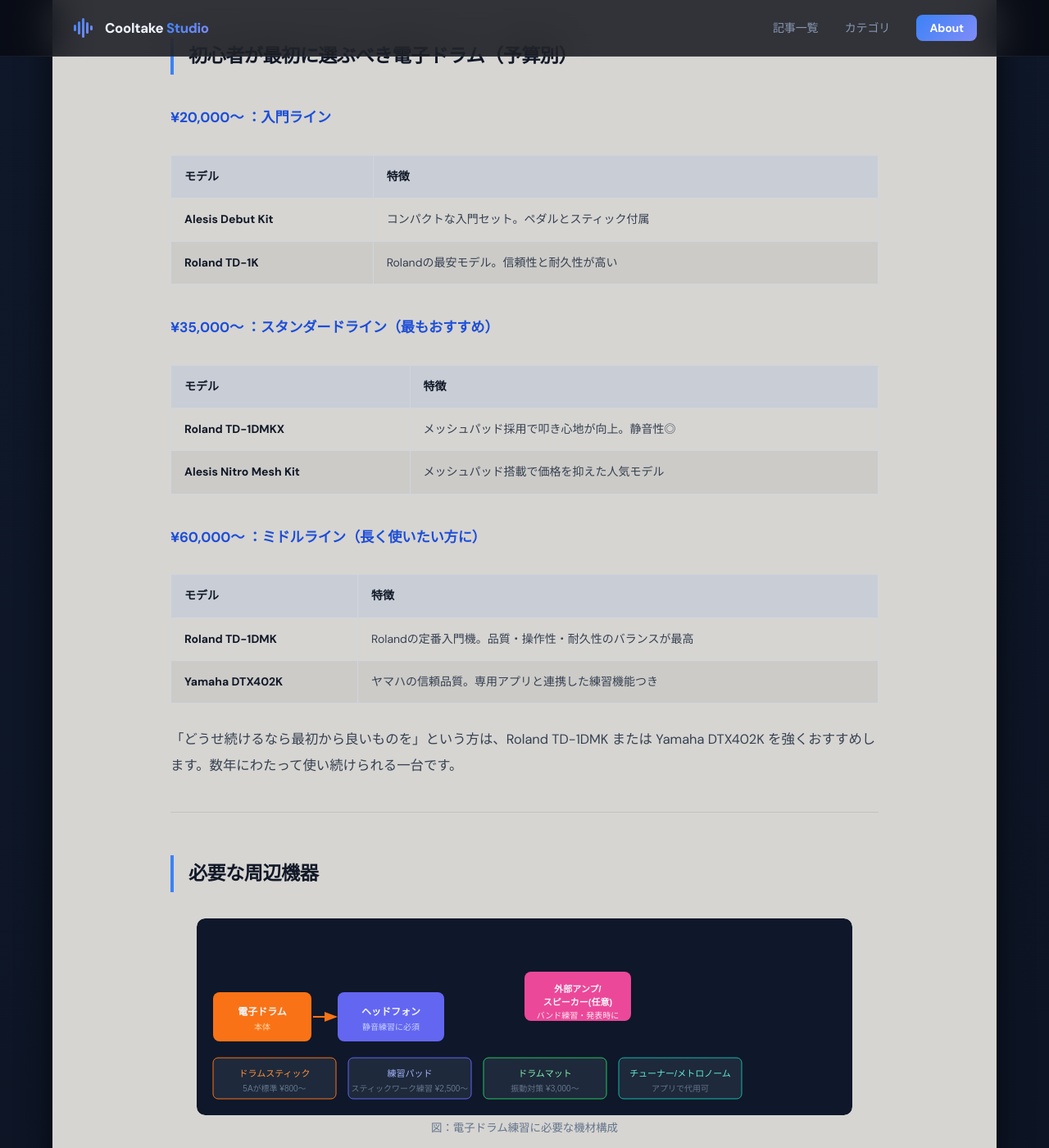
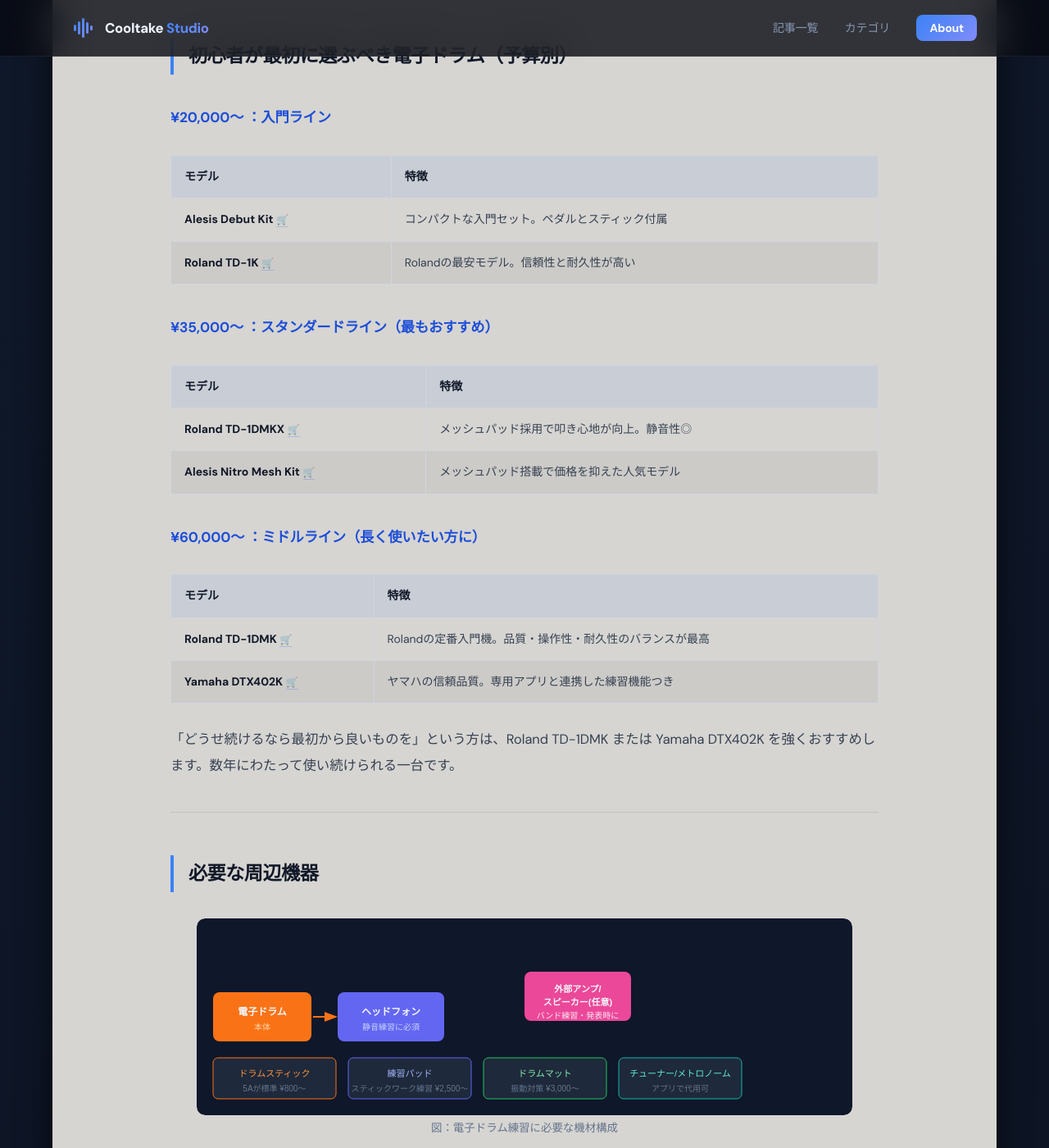
Before and after one commit to cooltake/cooltake.github.io, a Jekyll site: the page built from _posts/2026-05-22-drum-guide.md, in a window 1280 px wide and 1400 px high, scrolled down 1747 px. Shown: the whole window at 82% size. Built offline with Jekyll 4.4.1, drawn with Linux system fonts in a browser that asks for light colours; some web fonts are replaced.

Commit message:
Add Soundhouse product links to drum guide (#C13)

```diff
--- a/_posts/2026-05-22-drum-guide.md
+++ b/_posts/2026-05-22-drum-guide.md
@@ -40,22 +40,22 @@
 
 | モデル | 特徴 |
 |-------|------|
-| **Alesis Debut Kit** | コンパクトな入門セット。ペダルとスティック付属 |
-| **Roland TD-1K** | Rolandの最安モデル。信頼性と耐久性が高い |
+| **Alesis Debut Kit**<a href="https://h.accesstrade.net/sp/cc?rk=01001xqc00os63&url=https%3A%2F%2Fwww.soundhouse.co.jp%2Fsearch%2Findex%2F%3Fsearch_all%3DAlesis+Debut+Kit" rel="nofollow" referrerpolicy="no-referrer-when-downgrade" style="margin-left:.3em;font-size:.85em;text-decoration:none;" title="サウンドハウスで見る">🛒</a> | コンパクトな入門セット。ペダルとスティック付属 |
+| **Roland TD-1K**<a href="https://h.accesstrade.net/sp/cc?rk=01001xqc00os63&url=https%3A%2F%2Fwww.soundhouse.co.jp%2Fsearch%2Findex%2F%3Fsearch_all%3DRoland+TD-1K" rel="nofollow" referrerpolicy="no-referrer-when-downgrade" style="margin-left:.3em;font-size:.85em;text-decoration:none;" title="サウンドハウスで見る">🛒</a> | Rolandの最安モデル。信頼性と耐久性が高い |
 
 ### ¥35,000〜 ：スタンダードライン（最もおすすめ）
 
 | モデル | 特徴 |
 |-------|------|
-| **Roland TD-1DMKX** | メッシュパッド採用で叩き心地が向上。静音性◎ |
-| **Alesis Nitro Mesh Kit** | メッシュパッド搭載で価格を抑えた人気モデル |
+| **Roland TD-1DMKX**<a href="https://h.accesstrade.net/sp/cc?rk=01001xqc00os63&url=https%3A%2F%2Fwww.soundhouse.co.jp%2Fsearch%2Findex%2F%3Fsearch_all%3DRoland+TD-1DMKX" rel="nofollow" referrerpolicy="no-referrer-when-downgrade" style="margin-left:.3em;font-size:.85em;text-decoration:none;" title="サウンドハウスで見る">🛒</a> | メッシュパッド採用で叩き心地が向上。静音性◎ |
+| **Alesis Nitro Mesh Kit**<a href="https://h.accesstrade.net/sp/cc?rk=01001xqc00os63&url=https%3A%2F%2Fwww.soundhouse.co.jp%2Fsearch%2Findex%2F%3Fsearch_all%3DAlesis+Nitro+Mesh" rel="nofollow" referrerpolicy="no-referrer-when-downgrade" style="margin-left:.3em;font-size:.85em;text-decoration:none;" title="サウンドハウスで見る">🛒</a> | メッシュパッド搭載で価格を抑えた人気モデル |
 
 ### ¥60,000〜 ：ミドルライン（長く使いたい方に）
 
 | モデル | 特徴 |
 |-------|------|
-| **Roland TD-1DMK** | Rolandの定番入門機。品質・操作性・耐久性のバランスが最高 |
-| **Yamaha DTX402K** | ヤマハの信頼品質。専用アプリと連携した練習機能つき |
+| **Roland TD-1DMK**<a href="https://h.accesstrade.net/sp/cc?rk=01001xqc00os63&url=https%3A%2F%2Fwww.soundhouse.co.jp%2Fsearch%2Findex%2F%3Fsearch_all%3DRoland+TD-1DMK" rel="nofollow" referrerpolicy="no-referrer-when-downgrade" style="margin-left:.3em;font-size:.85em;text-decoration:none;" title="サウンドハウスで見る">🛒</a> | Rolandの定番入門機。品質・操作性・耐久性のバランスが最高 |
+| **Yamaha DTX402K**<a href="https://h.accesstrade.net/sp/cc?rk=01001xqc00os63&url=https%3A%2F%2Fwww.soundhouse.co.jp%2Fsearch%2Findex%2F%3Fsearch_all%3DYamaha+DTX402K" rel="nofollow" referrerpolicy="no-referrer-when-downgrade" style="margin-left:.3em;font-size:.85em;text-decoration:none;" title="サウンドハウスで見る">🛒</a> | ヤマハの信頼品質。専用アプリと連携した練習機能つき |
 
 「どうせ続けるなら最初から良いものを」という方は、Roland TD-1DMK または Yamaha DTX402K を強くおすすめします。数年にわたって使い続けられる一台です。
 
```
